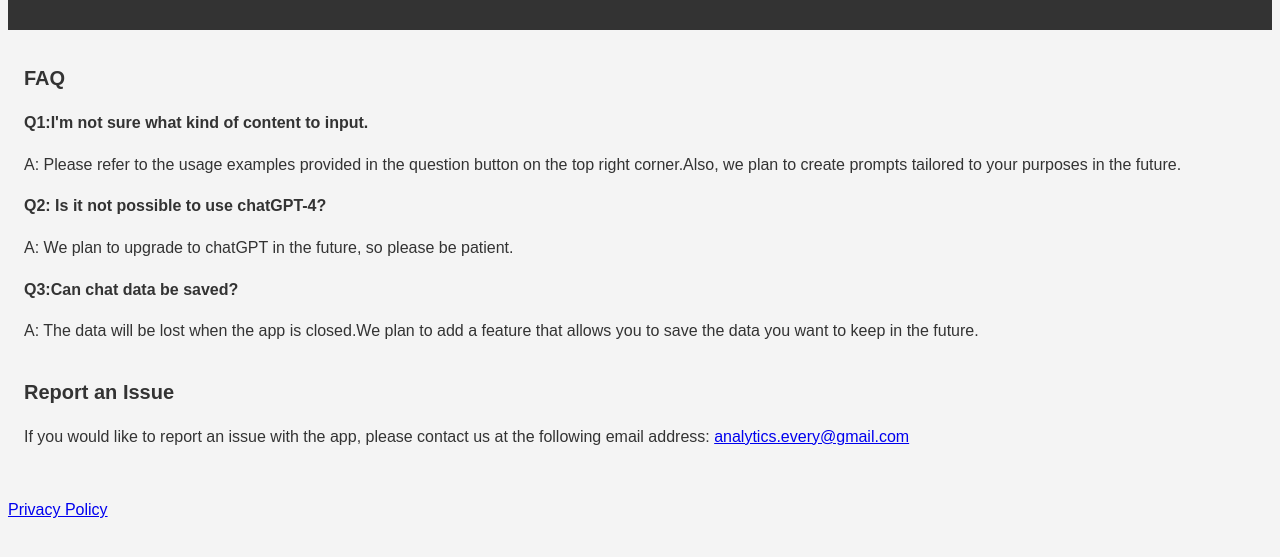
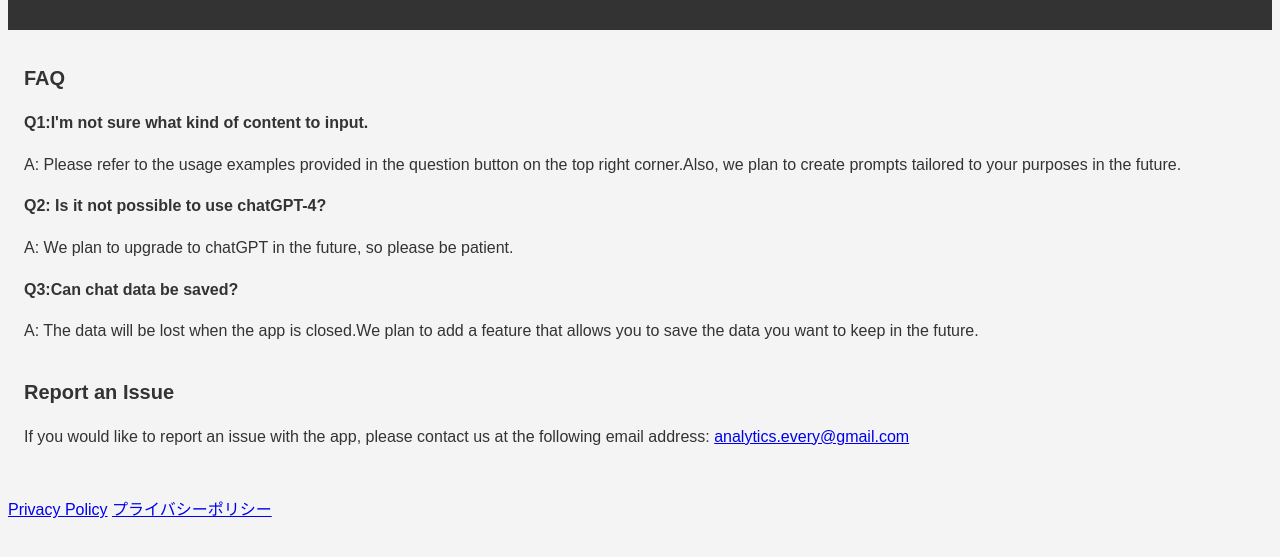
Before and after one commit to cobayashi31/.github.io, a plain HTML site: page index.html in a window 1280 px wide. Shown: the part 81-638 px from the top of the page. Drawn offline with Linux system fonts and the light colour scheme.

Commit message:
Update index.html

```diff
--- a/index.html
+++ b/index.html
@@ -33,6 +33,7 @@
     </main>
     <footer>
     <a href="/ai/privacy-policy.html">Privacy Policy</a>
+    <a href="/ai/privacy-policy_ja.html">プライバシーポリシー</a>
     </footer>
 </body>
 </html>
```
